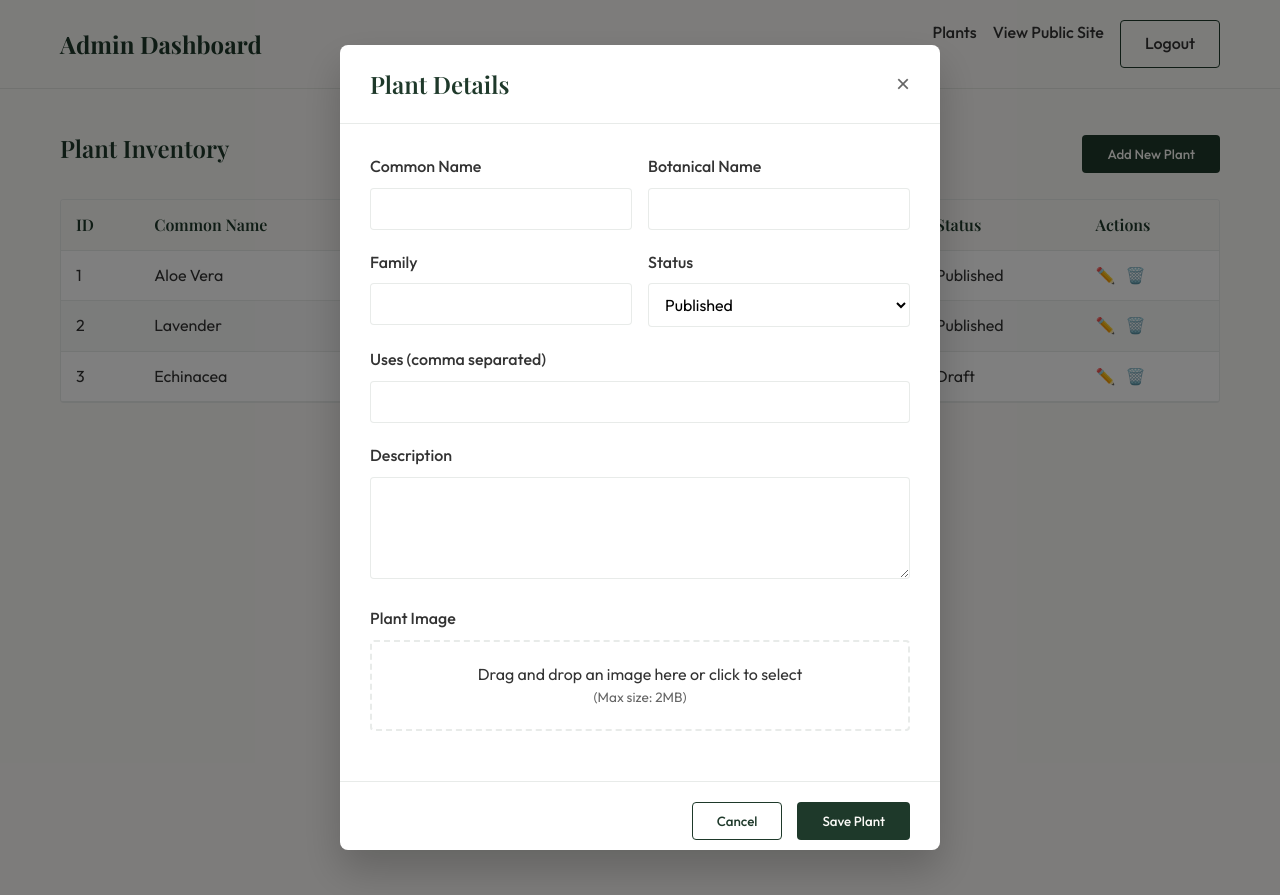
After one commit to TRuby139/Medicinal-Plants-and-Herbs-Database-System, a PHP site: page /admin-dashboard.html in a window 1280 px wide, after a click on "Add New Plant". The commit adds this page. Run offline with PHP 8.4, Linux system fonts and the light colour scheme; some web fonts are replaced.

Commit message:
Administrator module

```diff
--- /dev/null
+++ b/admin-dashboard.html
@@ -0,0 +1,159 @@
+<!DOCTYPE html>
+<html lang="en">
+<head>
+    <meta charset="UTF-8">
+    <meta name="viewport" content="width=device-width, initial-scale=1.0">
+    <title>Admin Dashboard - Medicinal Plants Database</title>
+    <meta name="description" content="Administrator dashboard for managing the Medicinal Plants and Herbs Database.">
+    <link rel="stylesheet" href="assets/css/index.css">
+</head>
+<body>
+    <header class="site-header">
+        <div class="container flex justify-between items-center">
+            <div class="logo">
+                <a href="admin-dashboard.html">Admin Dashboard</a>
+            </div>
+            <nav class="main-nav">
+                <ul class="flex gap-4">
+                    <li><a href="admin-dashboard.html">Plants</a></li>
+                    <li><a href="index.html">View Public Site</a></li>
+                    <li><a href="login.html" class="btn btn-outline">Logout</a></li>
+                </ul>
+            </nav>
+        </div>
+    </header>
+
+    <main class="container" style="padding: 40px 20px;">
+        <div class="admin-header">
+            <h2>Plant Inventory</h2>
+            <button class="btn btn-primary" data-modal-target="add-plant-modal">Add New Plant</button>
+        </div>
+
+        <div class="table-container">
+            <table class="admin-table">
+                <thead>
+                    <tr>
+                        <th>ID</th>
+                        <th>Common Name</th>
+                        <th>Botanical Name</th>
+                        <th>Family</th>
+                        <th>Status</th>
+                        <th>Actions</th>
+                    </tr>
+                </thead>
+                <tbody>
+                    <tr>
+                        <td>1</td>
+                        <td>Aloe Vera</td>
+                        <td>Aloe barbadensis miller</td>
+                        <td>Asphodelaceae</td>
+                        <td>Published</td>
+                        <td>
+                            <div class="action-buttons">
+                                <button class="btn-icon edit" title="Edit" data-modal-target="add-plant-modal">✏️</button>
+                                <button class="btn-icon delete" title="Delete">🗑️</button>
+                            </div>
+                        </td>
+                    </tr>
+                    <tr>
+                        <td>2</td>
+                        <td>Lavender</td>
+                        <td>Lavandula angustifolia</td>
+                        <td>Lamiaceae</td>
+                        <td>Published</td>
+                        <td>
+                            <div class="action-buttons">
+                                <button class="btn-icon edit" title="Edit" data-modal-target="add-plant-modal">✏️</button>
+                                <button class="btn-icon delete" title="Delete">🗑️</button>
+                            </div>
+                        </td>
+                    </tr>
+                    <tr>
+                        <td>3</td>
+                        <td>Echinacea</td>
+                        <td>Echinacea purpurea</td>
+                        <td>Asteraceae</td>
+                        <td>Draft</td>
+                        <td>
+                            <div class="action-buttons">
+                                <button class="btn-icon edit" title="Edit" data-modal-target="add-plant-modal">✏️</button>
+                                <button class="btn-icon delete" title="Delete">🗑️</button>
+                            </div>
+                        </td>
+                    </tr>
+                    <!-- More mock rows can go here -->
+                </tbody>
+            </table>
+        </div>
+    </main>
+
+    <!-- Add/Edit Plant Modal -->
+    <div id="add-plant-modal" class="modal-overlay">
+        <div class="modal-content">
+            <div class="modal-header">
+                <h3>Plant Details</h3>
+                <button class="close-btn close-modal">&times;</button>
+            </div>
+            <div class="modal-body">
+                <form id="plant-form">
+                    <div class="grid grid-cols-2 gap-4">
+                        <div class="form-group">
+                            <label for="common-name">Common Name</label>
+                            <input type="text" id="common-name" name="common-name" required>
+                        </div>
+                        <div class="form-group">
+                            <label for="botanical-name">Botanical Name</label>
+                            <input type="text" id="botanical-name" name="botanical-name" required>
+                        </div>
+                    </div>
+
+                    <div class="grid grid-cols-2 gap-4">
+                        <div class="form-group">
+                            <label for="family">Family</label>
+                            <input type="text" id="family" name="family">
+                        </div>
+                        <div class="form-group">
+                            <label for="status">Status</label>
+                            <select id="status" name="status">
+                                <option value="published">Published</option>
+                                <option value="draft">Draft</option>
+                            </select>
+                        </div>
+                    </div>
+
+                    <div class="form-group">
+                        <label for="uses">Uses (comma separated)</label>
+                        <input type="text" id="uses" name="uses">
+                    </div>
+
+                    <div class="form-group">
+                        <label for="description">Description</label>
+                        <textarea id="description" name="description" rows="4"></textarea>
+                    </div>
+
+                    <div class="form-group">
+                        <label>Plant Image</label>
+                        <div class="image-upload-container">
+                            <input type="file" id="plant-image" name="plant-image" accept="image/*">
+                            <div class="upload-text">
+                                <p>Drag and drop an image here or click to select</p>
+                                <p style="font-size: 0.85rem; color: var(--color-text-light);">(Max size: 2MB)</p>
+                            </div>
+                            <!-- Image preview will be injected here by JS -->
+                        </div>
+                    </div>
+                </form>
+            </div>
+            <div class="modal-footer">
+                <button class="btn btn-outline close-modal">Cancel</button>
+                <button type="submit" form="plant-form" class="btn btn-primary">Save Plant</button>
+            </div>
+        </div>
+    </div>
+
+    <!-- Toast Notifications Container -->
+    <div id="toast-container" class="toast-container"></div>
+
+    <script src="assets/js/main.js"></script>
+</body>
+</html>
--- a/assets/css/index.css
+++ b/assets/css/index.css
@@ -525,3 +525,252 @@ img {
     margin-top: auto;
 }
 .text-center { text-align: center; }
+
+/* --- Admin Module Styles --- */
+
+/* Login Page */
+.login-body {
+    background: url('https://images.unsplash.com/photo-1466692476877-6a42a6c8e545?ixlib=rb-4.0.3&auto=format&fit=crop&w=1600&q=80') center/cover no-repeat;
+    height: 100vh;
+    display: flex;
+    align-items: center;
+    justify-content: center;
+    backdrop-filter: blur(8px);
+}
+
+.login-card {
+    background-color: var(--color-background);
+    padding: 40px;
+    border-radius: 8px;
+    box-shadow: 0 10px 25px rgba(0,0,0,0.2);
+    width: 100%;
+    max-width: 400px;
+}
+
+.login-card h2 {
+    text-align: center;
+    margin-bottom: 30px;
+    font-size: 2rem;
+}
+
+.form-group {
+    margin-bottom: 20px;
+}
+
+.form-group label {
+    display: block;
+    margin-bottom: 8px;
+    font-weight: 500;
+}
+
+.form-group input, .form-group textarea, .form-group select {
+    width: 100%;
+    padding: 10px 12px;
+    border: 1px solid var(--color-divider);
+    border-radius: 4px;
+    font-family: var(--font-body);
+    font-size: 1rem;
+    background-color: #fff;
+}
+
+.error-text {
+    color: var(--color-error);
+    font-size: 0.85rem;
+    margin-top: 5px;
+    display: none;
+}
+
+.form-group.has-error .error-text {
+    display: block;
+}
+
+.form-group.has-error input {
+    border-color: var(--color-error);
+}
+
+.shake {
+    animation: shake-animation 0.4s ease-in-out;
+}
+
+@keyframes shake-animation {
+    0% { transform: translateX(0); }
+    25% { transform: translateX(-5px); }
+    50% { transform: translateX(5px); }
+    75% { transform: translateX(-5px); }
+    100% { transform: translateX(0); }
+}
+
+/* Admin Dashboard Table */
+.admin-header {
+    display: flex;
+    justify-content: space-between;
+    align-items: center;
+    margin-bottom: 20px;
+}
+
+.table-container {
+    overflow-x: auto;
+    background-color: #fff;
+    border-radius: 4px;
+    border: 1px solid var(--color-divider);
+}
+
+.admin-table {
+    width: 100%;
+    border-collapse: collapse;
+}
+
+.admin-table th, .admin-table td {
+    padding: 12px 15px;
+    text-align: left;
+    border-bottom: 1px solid var(--color-divider);
+}
+
+.admin-table th {
+    background-color: var(--color-background);
+    position: sticky;
+    top: 0;
+    font-family: var(--font-heading);
+    font-weight: 600;
+    color: var(--color-primary);
+    z-index: 10;
+}
+
+.admin-table tbody tr:nth-child(even) {
+    background-color: rgba(30, 57, 42, 0.03); /* Light green tint */
+}
+
+.admin-table tbody tr:hover {
+    background-color: rgba(30, 57, 42, 0.08);
+}
+
+.action-buttons {
+    display: flex;
+    gap: 10px;
+}
+
+.btn-icon {
+    background: none;
+    border: none;
+    cursor: pointer;
+    font-size: 1rem;
+    color: var(--color-text-light);
+    transition: color 0.2s ease;
+}
+
+.btn-icon:hover {
+    color: var(--color-primary);
+}
+
+.btn-icon.delete:hover {
+    color: var(--color-error);
+}
+
+/* Modal Overlay */
+.modal-overlay {
+    position: fixed;
+    top: 0;
+    left: 0;
+    right: 0;
+    bottom: 0;
+    background-color: rgba(0, 0, 0, 0.5);
+    display: flex;
+    align-items: center;
+    justify-content: center;
+    z-index: 1000;
+    opacity: 0;
+    visibility: hidden;
+    transition: opacity 0.3s ease, visibility 0.3s ease;
+}
+
+.modal-overlay.active {
+    opacity: 1;
+    visibility: visible;
+}
+
+.modal-content {
+    background-color: #fff;
+    border-radius: 8px;
+    width: 100%;
+    max-width: 600px;
+    max-height: 90vh;
+    overflow-y: auto;
+    box-shadow: 0 20px 40px rgba(0,0,0,0.2);
+    transform: translateY(20px);
+    transition: transform 0.3s ease;
+}
+
+.modal-overlay.active .modal-content {
+    transform: translateY(0);
+}
+
+.modal-header {
+    padding: 20px 30px;
+    border-bottom: 1px solid var(--color-divider);
+    display: flex;
+    justify-content: space-between;
+    align-items: center;
+}
+
+.modal-header h3 {
+    margin: 0;
+    font-size: 1.5rem;
+}
+
+.close-btn {
+    background: none;
+    border: none;
+    font-size: 1.5rem;
+    cursor: pointer;
+    color: var(--color-text-light);
+}
+
+.close-btn:hover {
+    color: var(--color-error);
+}
+
+.modal-body {
+    padding: 30px;
+}
+
+.modal-footer {
+    padding: 20px 30px;
+    border-top: 1px solid var(--color-divider);
+    display: flex;
+    justify-content: flex-end;
+    gap: 15px;
+}
+
+/* Image Upload Preview */
+.image-upload-container {
+    border: 2px dashed var(--color-divider);
+    border-radius: 4px;
+    padding: 20px;
+    text-align: center;
+    cursor: pointer;
+    transition: border-color 0.3s ease;
+    position: relative;
+    overflow: hidden;
+}
+
+.image-upload-container:hover {
+    border-color: var(--color-primary);
+}
+
+.image-upload-container input[type="file"] {
+    position: absolute;
+    top: 0;
+    left: 0;
+    width: 100%;
+    height: 100%;
+    opacity: 0;
+    cursor: pointer;
+}
+
+.image-preview {
+    max-width: 100%;
+    max-height: 200px;
+    margin-top: 15px;
+    display: none;
+    border-radius: 4px;
+}
--- a/assets/js/main.js
+++ b/assets/js/main.js
@@ -91,3 +91,189 @@ function showToast(message, type = 'success') {
         }, 300); // 300ms matches the CSS transition duration
     }, 3000); // Display for 3 seconds
 }
+
+/**
+ * --- Admin Module JS ---
+ */
+
+document.addEventListener('DOMContentLoaded', () => {
+    initLoginForm();
+    initModals();
+    initImageUploadPreview();
+    initPlantForm();
+});
+
+function initPlantForm() {
+    const plantForm = document.getElementById('plant-form');
+    if (plantForm) {
+        plantForm.addEventListener('submit', function(e) {
+            e.preventDefault();
+            showToast('Plant saved successfully!');
+            const modal = this.closest('.modal-overlay');
+            if (modal) {
+                modal.classList.remove('active');
+                document.body.style.overflow = '';
+            }
+        });
+    }
+}
+
+/**
+ * Initialize login form validation
+ */
+function initLoginForm() {
+    const loginForm = document.getElementById('login-form');
+    if (!loginForm) return;
+
+    loginForm.addEventListener('submit', function(e) {
+        e.preventDefault();
+
+        let hasError = false;
+        const inputs = loginForm.querySelectorAll('input[required]');
+
+        inputs.forEach(input => {
+            const formGroup = input.closest('.form-group');
+            if (input.value.trim() === '') {
+                hasError = true;
+                formGroup.classList.add('has-error');
+            } else {
+                formGroup.classList.remove('has-error');
+            }
+        });
+
+        if (hasError) {
+            // Trigger shake animation
+            const loginCard = loginForm.closest('.login-card') || loginForm;
+            loginCard.classList.remove('shake');
+            void loginCard.offsetWidth; // trigger reflow
+            loginCard.classList.add('shake');
+        } else {
+            // Proceed with login (simulate success for frontend phase)
+            window.location.href = 'admin-dashboard.html';
+        }
+    });
+
+    // Remove error on input
+    const inputs = loginForm.querySelectorAll('input');
+    inputs.forEach(input => {
+        input.addEventListener('input', function() {
+            const formGroup = this.closest('.form-group');
+            if (formGroup) {
+                formGroup.classList.remove('has-error');
+            }
+        });
+    });
+}
+
+/**
+ * Initialize Modal Overlay Logic
+ */
+function initModals() {
+    const modalTriggers = document.querySelectorAll('[data-modal-target]');
+    const closeButtons = document.querySelectorAll('.close-modal');
+    const modals = document.querySelectorAll('.modal-overlay');
+
+    modalTriggers.forEach(trigger => {
+        trigger.addEventListener('click', (e) => {
+            e.preventDefault();
+            const targetId = trigger.getAttribute('data-modal-target');
+            const targetModal = document.getElementById(targetId);
+            if (targetModal) {
+                targetModal.classList.add('active');
+                document.body.style.overflow = 'hidden'; // Prevent background scrolling
+
+                if (trigger.classList.contains('edit')) {
+                    const row = trigger.closest('tr');
+                    if (row) {
+                        const cells = row.querySelectorAll('td');
+                        if (cells.length >= 5) {
+                            const commonName = cells[1].textContent.trim();
+                            const botanicalName = cells[2].textContent.trim();
+                            const family = cells[3].textContent.trim();
+                            const status = cells[4].textContent.trim().toLowerCase();
+
+                            const form = document.getElementById('plant-form');
+                            if (form) {
+                                const cnInput = form.querySelector('#common-name');
+                                const bnInput = form.querySelector('#botanical-name');
+                                const fInput = form.querySelector('#family');
+                                const sInput = form.querySelector('#status');
+
+                                if (cnInput) cnInput.value = commonName;
+                                if (bnInput) bnInput.value = botanicalName;
+                                if (fInput) fInput.value = family;
+                                if (sInput) {
+                                    for (let i = 0; i < sInput.options.length; i++) {
+                                        if (sInput.options[i].value === status) {
+                                            sInput.selectedIndex = i;
+                                            break;
+                                        }
+                                    }
+                                }
+                            }
+                        }
+                    }
+                } else if (targetId === 'add-plant-modal') {
+                    const form = document.getElementById('plant-form');
+                    if (form) form.reset();
+                }
+            }
+        });
+    });
+
+    closeButtons.forEach(btn => {
+        btn.addEventListener('click', () => {
+            const modal = btn.closest('.modal-overlay');
+            if (modal) {
+                modal.classList.remove('active');
+                document.body.style.overflow = '';
+            }
+        });
+    });
+
+    // Close on click outside modal content
+    modals.forEach(modal => {
+        modal.addEventListener('click', (e) => {
+            if (e.target === modal) {
+                modal.classList.remove('active');
+                document.body.style.overflow = '';
+            }
+        });
+    });
+}
+
+/**
+ * Image Upload Preview Logic
+ */
+function initImageUploadPreview() {
+    const fileInputs = document.querySelectorAll('input[type="file"][accept="image/*"]');
+
+    fileInputs.forEach(input => {
+        input.addEventListener('change', function(e) {
+            const file = e.target.files[0];
+            const container = this.closest('.image-upload-container');
+            if (!container) return;
+
+            let previewImg = container.querySelector('.image-preview');
+            let uploadText = container.querySelector('.upload-text');
+
+            if (file && file.type.startsWith('image/')) {
+                const reader = new FileReader();
+                reader.onload = function(event) {
+                    if (!previewImg) {
+                        previewImg = document.createElement('img');
+                        previewImg.className = 'image-preview';
+                        container.appendChild(previewImg);
+                    }
+                    previewImg.src = event.target.result;
+                    previewImg.style.display = 'block';
+                    if (uploadText) uploadText.style.display = 'none';
+                };
+                reader.readAsDataURL(file);
+            } else {
+                if (previewImg) previewImg.style.display = 'none';
+                if (uploadText) uploadText.style.display = 'block';
+            }
+        });
+    });
+}
```
Also changed, not shown: login.html (added, +33 -0 lines).
